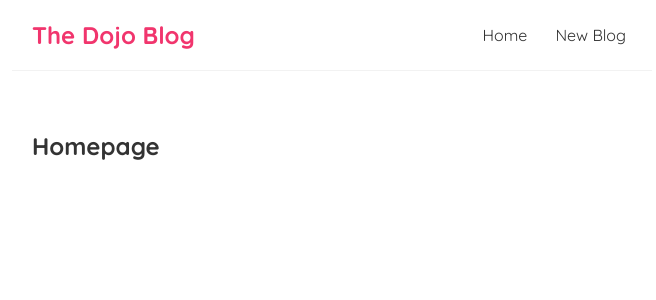
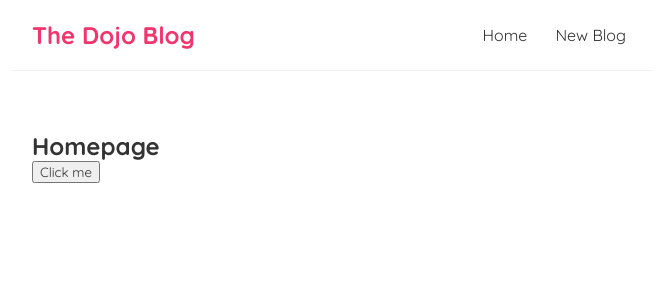
Before and after one commit to r-e-d-ant/dojo-blog, a React (Create React App) app: page / in a window 1280 px wide. Shown: the top 300 px of the page, without its empty margins (308-964 px from the left). Built offline with nearby package versions, Linux system fonts and the light colour scheme.

Commit message:
click events

```diff
--- a/src/Home.js
+++ b/src/Home.js
@@ -1,7 +1,14 @@
 const Home = () => {
+    let name = 'mario';
+
+    const handleClick = () => {
+        name = 'luigi';
+    }
+
     return (
         <div className="home">
             <h2>Homepage</h2>
+            <button onClick={handleClick}>Click me</button>
         </div>
     );
 }
```
